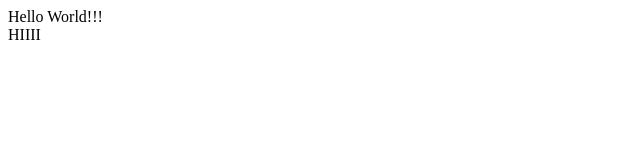
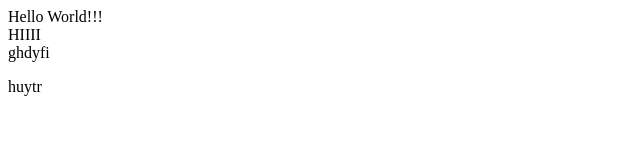
Before and after one commit to antonsugin/demo-repo, a plain HTML site: page index.html in a window 1280 px wide. Shown: the full height of the page, 0-640 px from the left. Drawn offline with Linux system fonts and the light colour scheme.

Commit message:
added ther

```diff
--- a/index.html
+++ b/index.html
@@ -1,3 +1,6 @@
 <div>Hello World!!!</div>
 
 <div>HIIII</div>
+
+<div>ghdyfi</div>
+<p>huytr</p>
```
